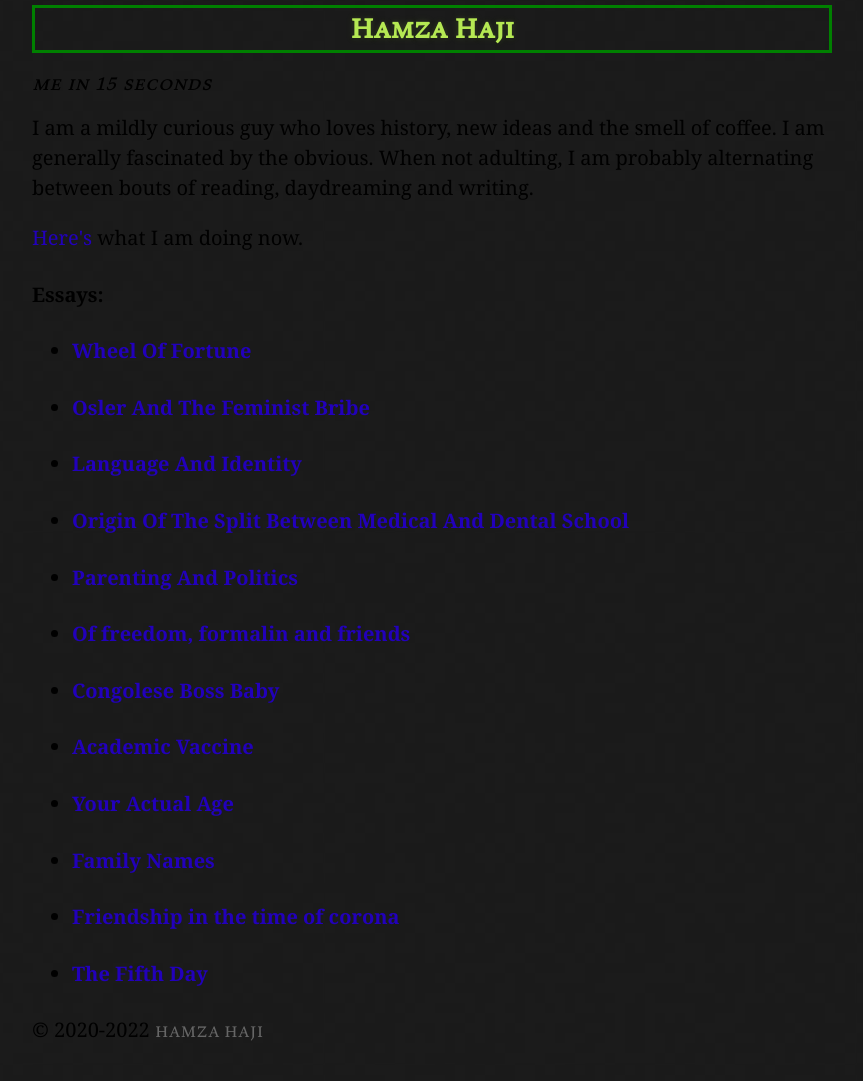
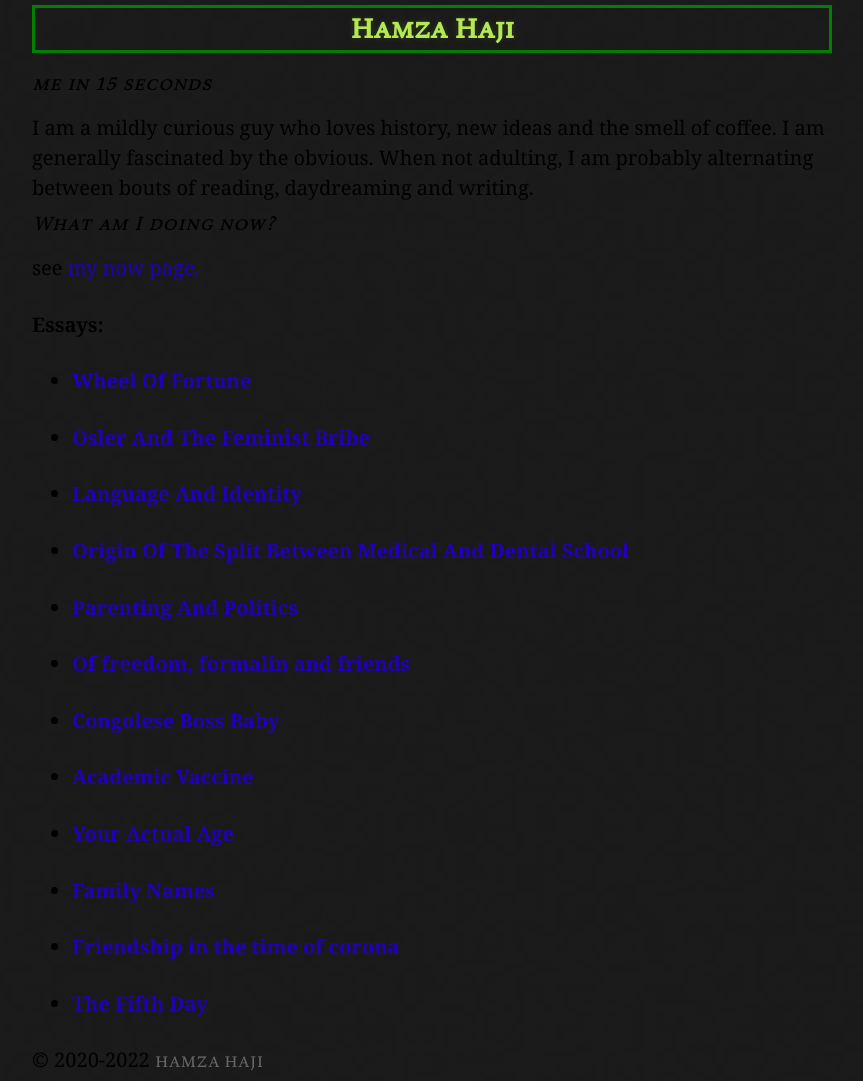
Before and after one commit to hamzambo/hamzambo.github.io, a Jekyll site: the page built from index.html, in a window 1280 px wide. Shown: the whole page, without its empty margins (208-1071 px from the left). Built offline with Jekyll 4.4.1, drawn with Linux system fonts in a browser that asks for light colours; before the commit the page ends 1051 px from its top, so only the background shows below that.

Commit message:
Update index.html

```diff
--- a/index.html
+++ b/index.html
@@ -27,8 +27,8 @@ layout: home
 When not adulting, I am probably alternating
   between bouts of reading, daydreaming and writing.
     </p>
-
-<p><a href="/now.html" target="_blank" >Here's</a> what I am doing now.</p>
+<h2>What am I doing now?</h2>
+<p>see <a href="/now.html" target="_blank" >my now page.</a></p>
  <h4>Essays:</h4>
 <ul>
   {% for post in site.posts %}
```
